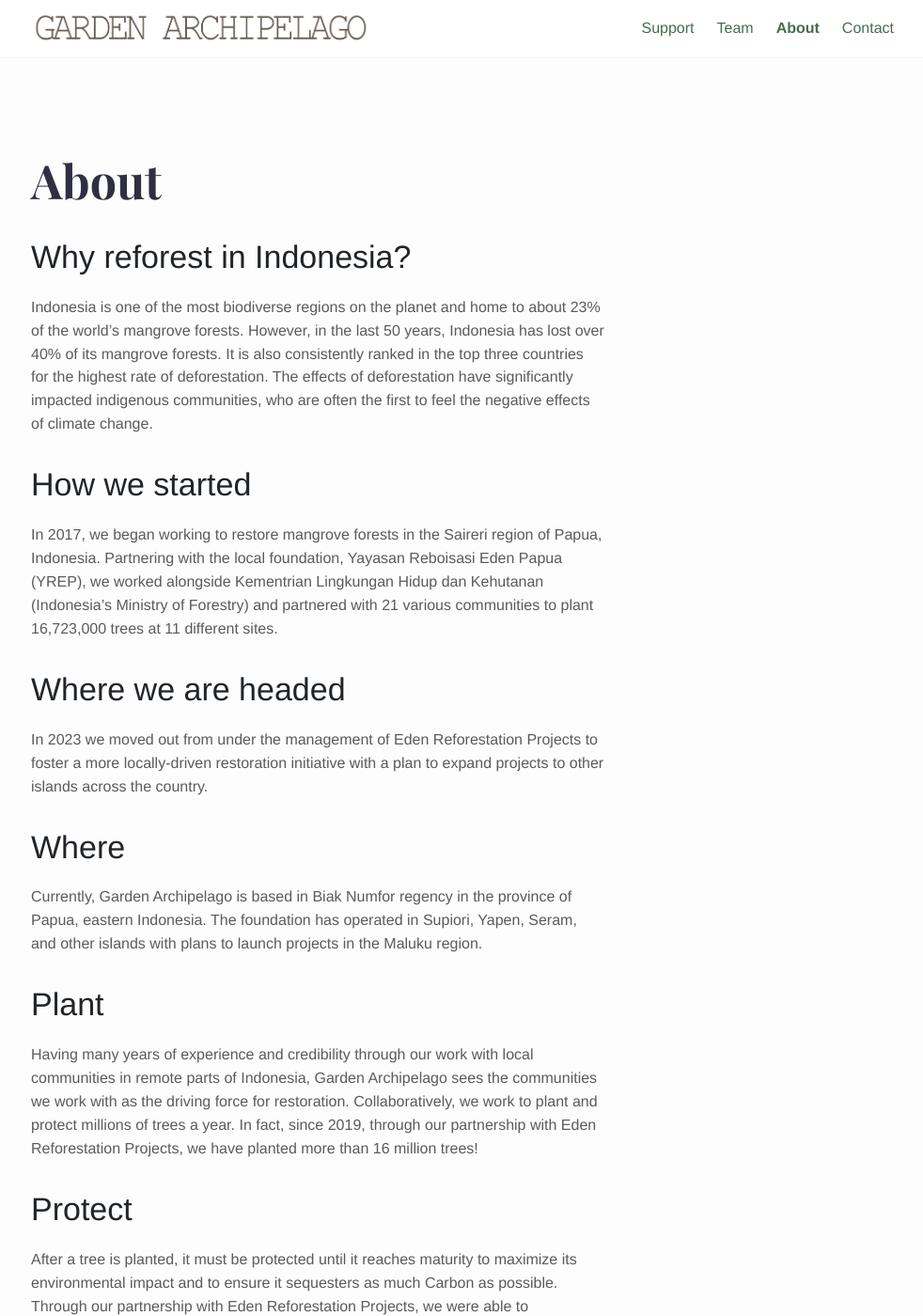
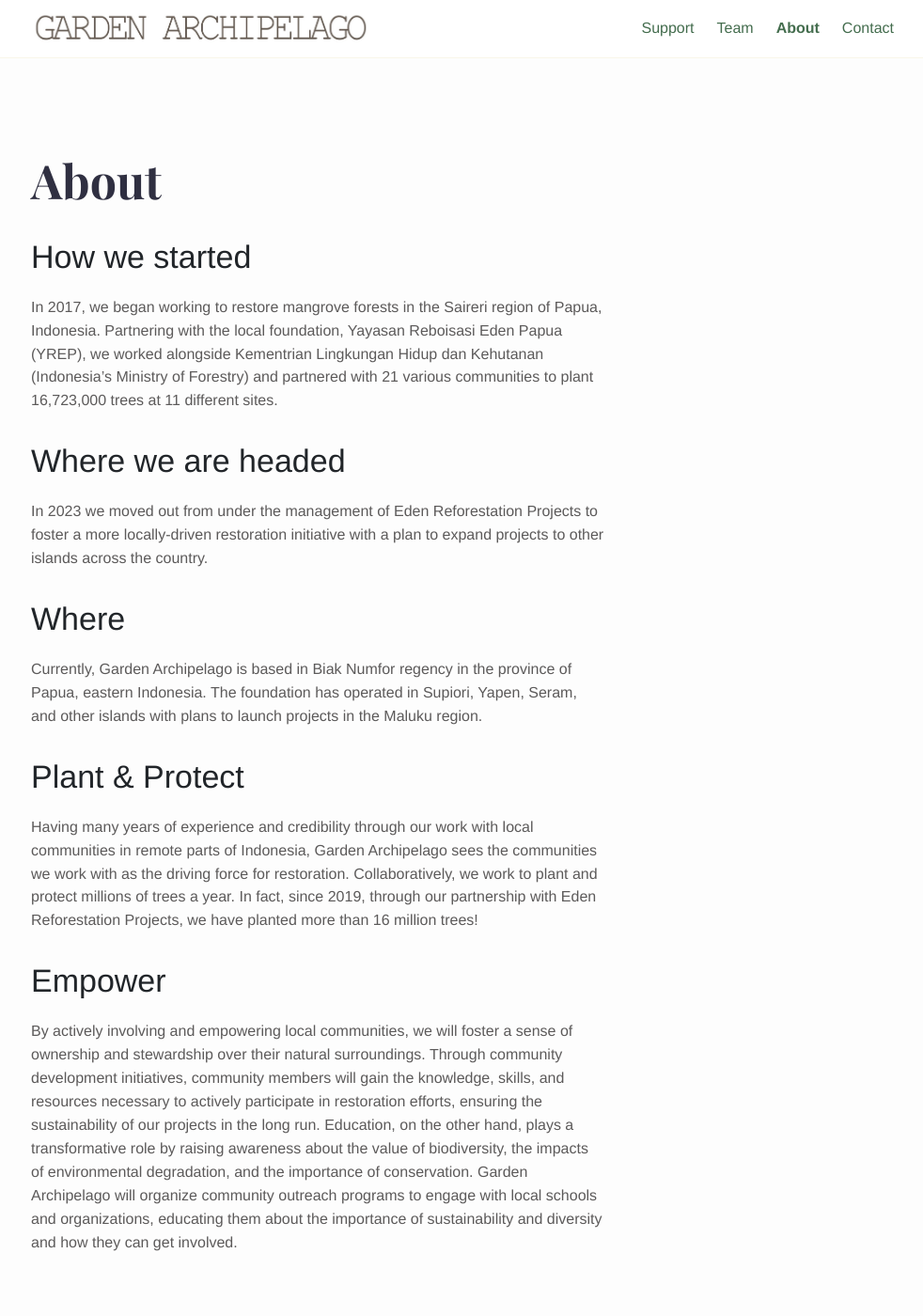
Before and after one commit to garden-archipelago/garden-archipelago.github.io, a Jekyll site: the page built from about.md, in a window 1280 px wide and 1400 px high. Shown: the whole window at 94% size, without its empty margins (142-1124 px from the left). Built offline with Jekyll 4.4.1, drawn with Linux system fonts in a browser that asks for light colours.

Commit message:
Update about.md

```diff
--- a/about.md
+++ b/about.md
@@ -4,10 +4,6 @@ layout: page
 description: About
 bodyClass: page-about
 ---
-
-# Why reforest in Indonesia?
-
-Indonesia is one of the most biodiverse regions on the planet and home to about 23% of the world’s mangrove forests. However, in the last 50 years, Indonesia has lost over 40% of its mangrove forests. It is also consistently ranked in the top three countries for the highest rate of deforestation. The effects of deforestation have significantly impacted indigenous communities, who are often the first to feel the negative effects of climate change.
 
 # How we started
 
@@ -21,13 +17,9 @@ In 2023 we moved out from under the management of Eden Reforestation Projects to
 
 Currently, Garden Archipelago is based in Biak Numfor regency in the province of Papua, eastern Indonesia. The foundation has operated in Supiori, Yapen, Seram, and other islands with plans to launch projects in the Maluku region.
 
-# Plant
+# Plant & Protect
 
 Having many years of experience and credibility through our work with local communities in remote parts of Indonesia, Garden Archipelago sees the communities we work with as the driving force for restoration. Collaboratively, we work to plant and protect millions of trees a year. In fact, since 2019, through our partnership with Eden Reforestation Projects, we have planted more than 16 million trees!
-
-# Protect
-
-After a tree is planted, it must be protected until it reaches maturity to maximize its environmental impact and to ensure it sequesters as much Carbon as possible. Through our partnership with Eden Reforestation Projects, we were able to
 
 # Empower
 
```
